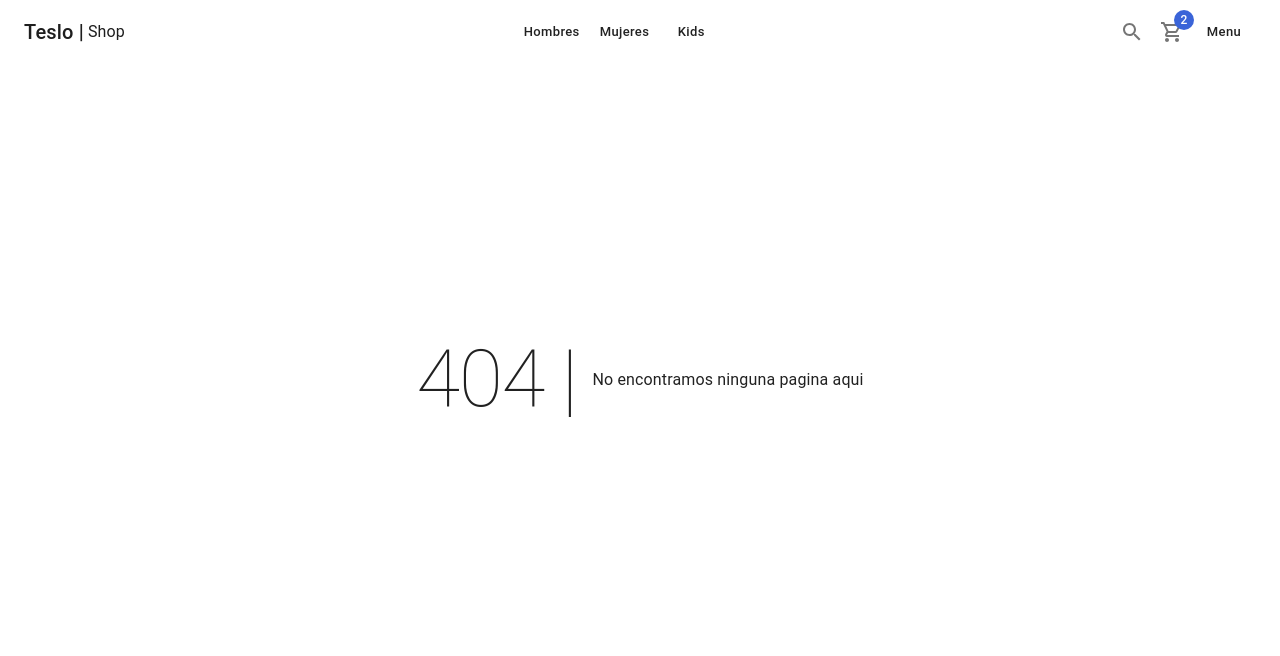
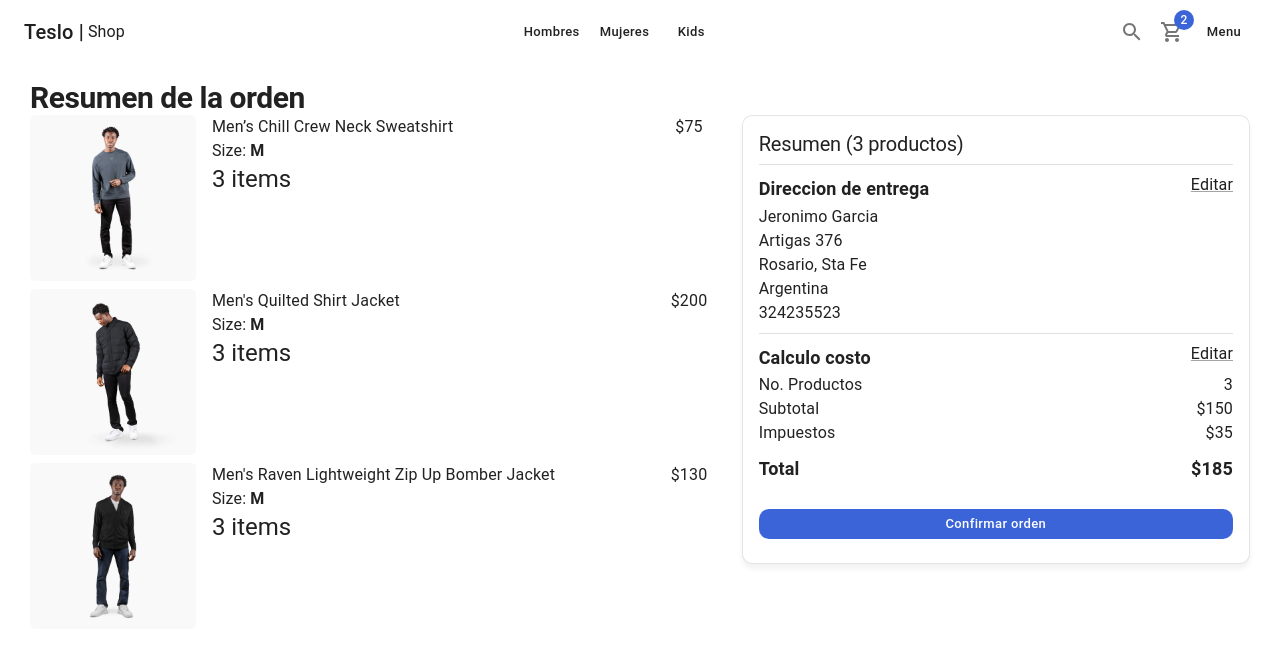
Before and after one commit to jeronimogarcia/Teslo-shop, a Next.js app: page /checkout/summary in a window 1280 px wide. Before the commit this address had no page. Shown: the top 656 px of the page. Built offline with nearby package versions, Linux system fonts and the light colour scheme.

Commit message:
Resumen de orden de pago

```diff
--- a/components/cart/CartList.tsx
+++ b/components/cart/CartList.tsx
@@ -32,7 +32,7 @@ export const CartList:FC<Props> = ({ editable }) => {
               <Link>
                 <CardActionArea>
                   <CardMedia
-                    image={`products/${product.images[0]}`}
+                    image={`/products/${product.images[0]}`}
                     component="img"
                     sx={{ borderRadius: "5px" }}
                   ></CardMedia>
--- /dev/null
+++ b/pages/checkout/summary.tsx
@@ -0,0 +1,77 @@
+import {
+    Box,
+    Button,
+    Card,
+    CardContent,
+    Divider,
+    Grid,
+    Link,
+    Typography,
+  } from "@mui/material";
+  import { CartList, OrderSummary } from "../../components/cart";
+  import { ShopLayout } from "../../components/layouts";
+  import NextLink from 'next/link'
+
+
+  const SummaryPage = () => {
+    return (
+      <ShopLayout
+        title={"Resumen de compra"}
+        pageDescription={"Resumen de la orden"}
+      >
+        <Typography variant="h1" component="h1">
+          Resumen de la orden
+        </Typography>
+
+        <Grid container>
+          <Grid item xs={12} sm={7}>
+            <CartList />
+          </Grid>
+          <Grid item xs={12} sm={5}>
+            <Card className="summary-card">
+              <CardContent>
+                <Typography variant="h2">Resumen (3 productos)</Typography>
+                <Divider sx={{ my: 1 }} />
+
+                <Box display='flex' justifyContent='space-between'>
+                    <Typography variant='subtitle1'>Direccion de entrega</Typography>
+                    <NextLink href='/checkout/address' passHref legacyBehavior>
+                        <Link underline="always">
+                        Editar
+                        </Link>
+                    </NextLink>
+                </Box>
+
+                <Typography>Jeronimo Garcia</Typography>
+                <Typography>Artigas 376</Typography>
+                <Typography>Rosario, Sta Fe</Typography>
+                <Typography>Argentina</Typography>
+                <Typography>324235523</Typography>
+
+                <Divider sx={{ my: 1 }} />
+
+                <Box display='flex' justifyContent='space-between'>
+                <Typography variant='subtitle1'>Calculo costo</Typography>
+                    <NextLink href='/cart' passHref legacyBehavior>
+                        <Link underline="always">
+                        Editar
+                        </Link>
+                    </NextLink>
+                </Box>
+
+                <OrderSummary/>
+
+                <Box sx={{ mt: 3 }}>
+                  <Button color="secondary" className="circular-btn" fullWidth>
+                    Confirmar orden
+                  </Button>
+                </Box>
+              </CardContent>
+            </Card>
+          </Grid>
+        </Grid>
+      </ShopLayout>
+    );
+  };
+
+  export default SummaryPage;
```
